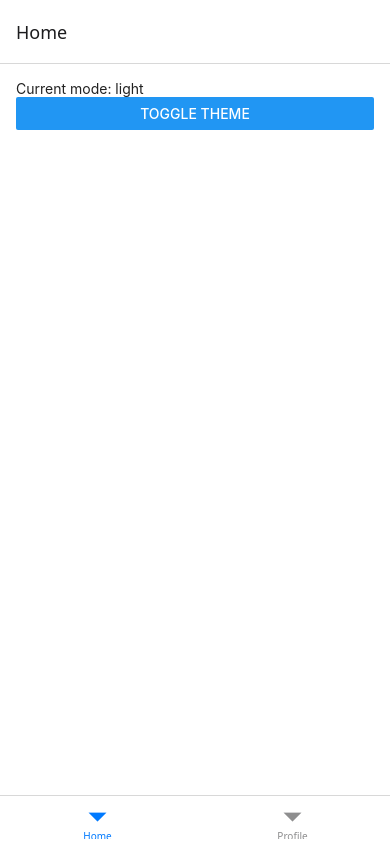
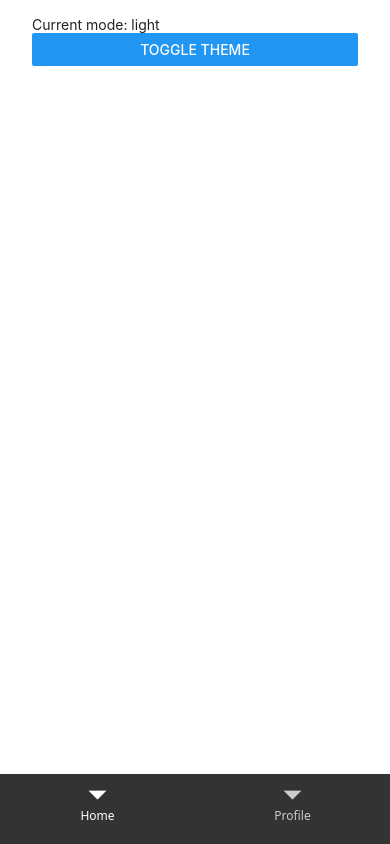
Before and after one commit to tranductanz/react-native-frame-demo, a React Native app: screen /MainTab in a window 390 px wide. Built offline with nearby package versions, Linux system fonts and the light colour scheme.

Commit message:
initital frame

```diff
--- a/App.tsx
+++ b/App.tsx
@@ -2,13 +2,14 @@ import { NavigationContainer } from '@react-navigation/native';
 import React from 'react';
 import { StyleSheet } from 'react-native';
 import { GestureHandlerRootView } from 'react-native-gesture-handler';
+import { SafeAreaProvider } from 'react-native-safe-area-context';
 import { enableScreens } from 'react-native-screens';
 import RootNavigation from './src/navigation';
 import { ThemeProvider } from './src/theme';
 enableScreens();
 const App = () => {
-
     return (
+        <SafeAreaProvider>
             <GestureHandlerRootView style={styles.container}>
                 <ThemeProvider>
                     <NavigationContainer>
@@ -16,7 +17,7 @@ const App = () => {
                     </NavigationContainer>
                 </ThemeProvider>
             </GestureHandlerRootView>
-
+        </SafeAreaProvider>
     )
 }
 
--- /dev/null
+++ b/src/components/BaseScreen.tsx
@@ -0,0 +1,22 @@
+// src/components/BaseScreen.tsx
+import React from 'react';
+import { StatusBar, StyleSheet } from 'react-native';
+import { SafeAreaView } from 'react-native-safe-area-context';
+import { useTheme } from '../theme';
+
+export const BaseScreen = ({ children }: { children: React.ReactNode }) => {
+    const { theme } = useTheme();
+    return (
+        <SafeAreaView style={[styles.container, { backgroundColor: theme.colors.background }]}>
+            <StatusBar barStyle={theme.statusBarStyle} />
+            {children}
+        </SafeAreaView>
+    );
+};
+
+const styles = StyleSheet.create({
+    container: {
+        flex: 1,
+        paddingHorizontal: 16,
+    },
+});
--- a/src/containers/Home/index.tsx
+++ b/src/containers/Home/index.tsx
@@ -1,3 +1,4 @@
+import { BaseScreen } from '@/src/components/BaseScreen';
 import { useTheme } from '@/src/theme';
 import React from 'react';
 import { Button, StyleSheet, Text, View } from 'react-native';
@@ -5,10 +6,12 @@ import { Button, StyleSheet, Text, View } from 'react-native';
 const HomeScreen = () => {
     const { theme, toggleTheme, mode } = useTheme();
     return (
-        <View style={{ flex: 1, backgroundColor: theme.colors.background, padding: theme.spacing(2) }}>
-            <Text style={{ color: theme.colors.text }}>Current mode: {mode}</Text>
-            <Button title="Toggle Theme" onPress={toggleTheme} />
-        </View>
+        <BaseScreen>
+            <View style={{ flex: 1, backgroundColor: theme.colors.background, padding: theme.spacing(2) }}>
+                <Text style={{ color: theme.colors.text }}>Current mode: {mode}</Text>
+                <Button title="Toggle Theme" onPress={toggleTheme} />
+            </View>
+        </BaseScreen>
     )
 }
 
--- a/src/navigation/MainTab.tsx
+++ b/src/navigation/MainTab.tsx
@@ -6,7 +6,22 @@ import ProfileScreen from '../containers/Profile';
 const MainTab = () => {
   const MainTab = createBottomTabNavigator();
   return (
-    <MainTab.Navigator >
+    <MainTab.Navigator
+      screenOptions={{
+        tabBarShowLabel: true,
+        tabBarStyle: {
+          height: 70,
+          backgroundColor: '#333',
+          borderTopWidth: 0,
+        },
+        tabBarLabelStyle: {
+          fontSize: 12,
+          marginBottom: 6,
+        },
+        tabBarActiveTintColor: '#fff',
+        tabBarInactiveTintColor: '#ccc',
+        headerShown: false,
+      }}>
       <MainTab.Screen name="Home" component={HomeScreen} />
       <MainTab.Screen name="Profile" component={ProfileScreen} />
     </MainTab.Navigator>
--- a/src/theme/theme.ts
+++ b/src/theme/theme.ts
@@ -9,6 +9,7 @@ export const lightTheme = {
         border: '#e5e7eb',
     },
     spacing: (factor: number) => factor * 8,
+    statusBarStyle: 'dark-content' as const,
 };
 
 export const darkTheme = {
@@ -21,6 +22,7 @@ export const darkTheme = {
         border: '#333333',
     },
     spacing: (factor: number) => factor * 8,
+    statusBarStyle: 'light-content' as const,
 };
 
 export type AppTheme = typeof lightTheme;
```
Lines whose indentation alone changed are shown as unchanged.
